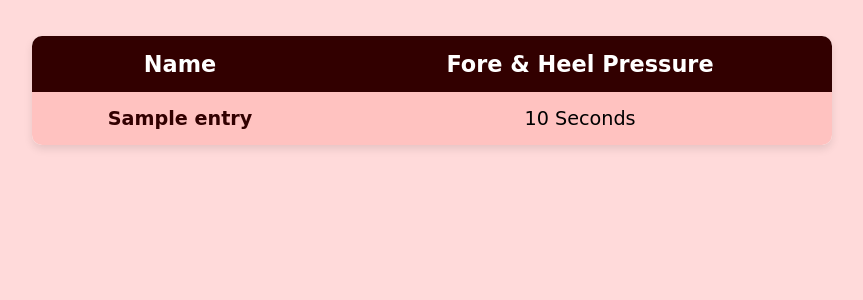
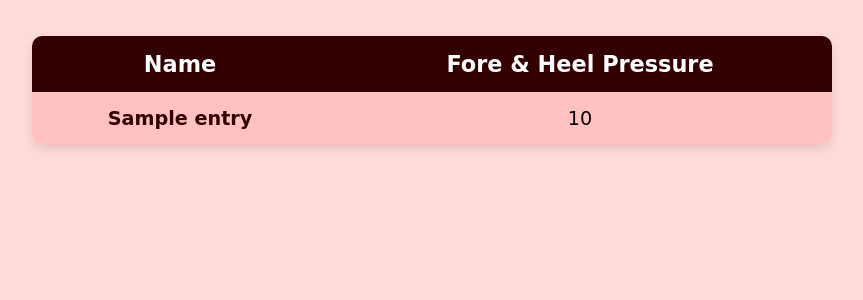
Before and after one commit to SherimaX/SonicSole, a Flask app: template web_page/templates/jScoreboard.html in a window 1280 px wide. Shown: the part 344-644 px from the top of the page, without its empty margins (208-1071 px from the left). Run offline with Flask 3, Linux system fonts and the light colour scheme; the template is opened without the code that fills it: most values are stand-ins (such as "Sample title", 1, 10 or a date in 2020).

Commit message:
removed Seconds

```diff
--- a/web_page/templates/jScoreboard.html
+++ b/web_page/templates/jScoreboard.html
@@ -96,7 +96,7 @@
     {% for entry in data %}
     <tr>
         <td>{{ entry.name }}</td>
-        <td>{{ entry.total }} Seconds</td>
+        <td>{{ entry.total }}</td>
     </tr>
     {% endfor %}
     </table>
```
